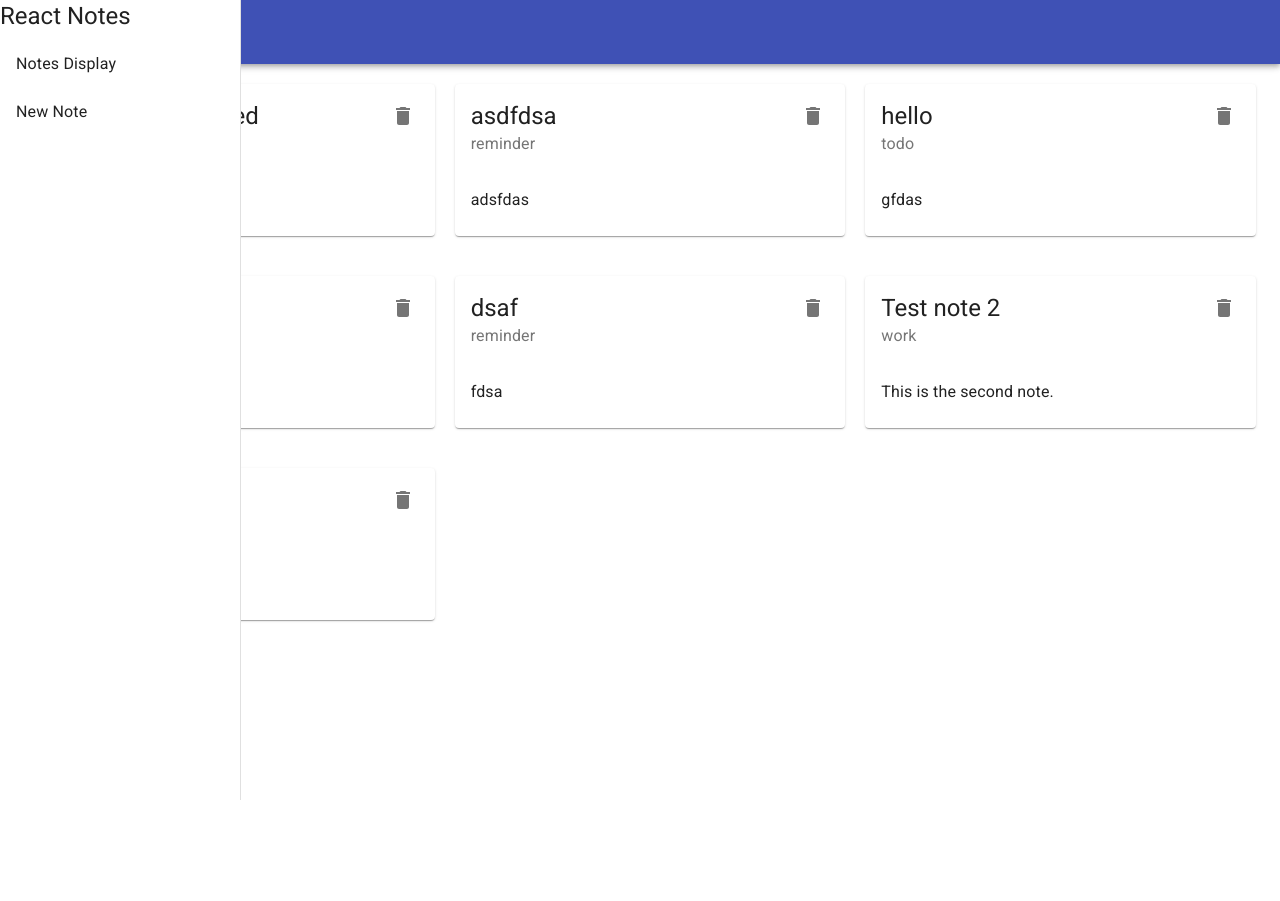
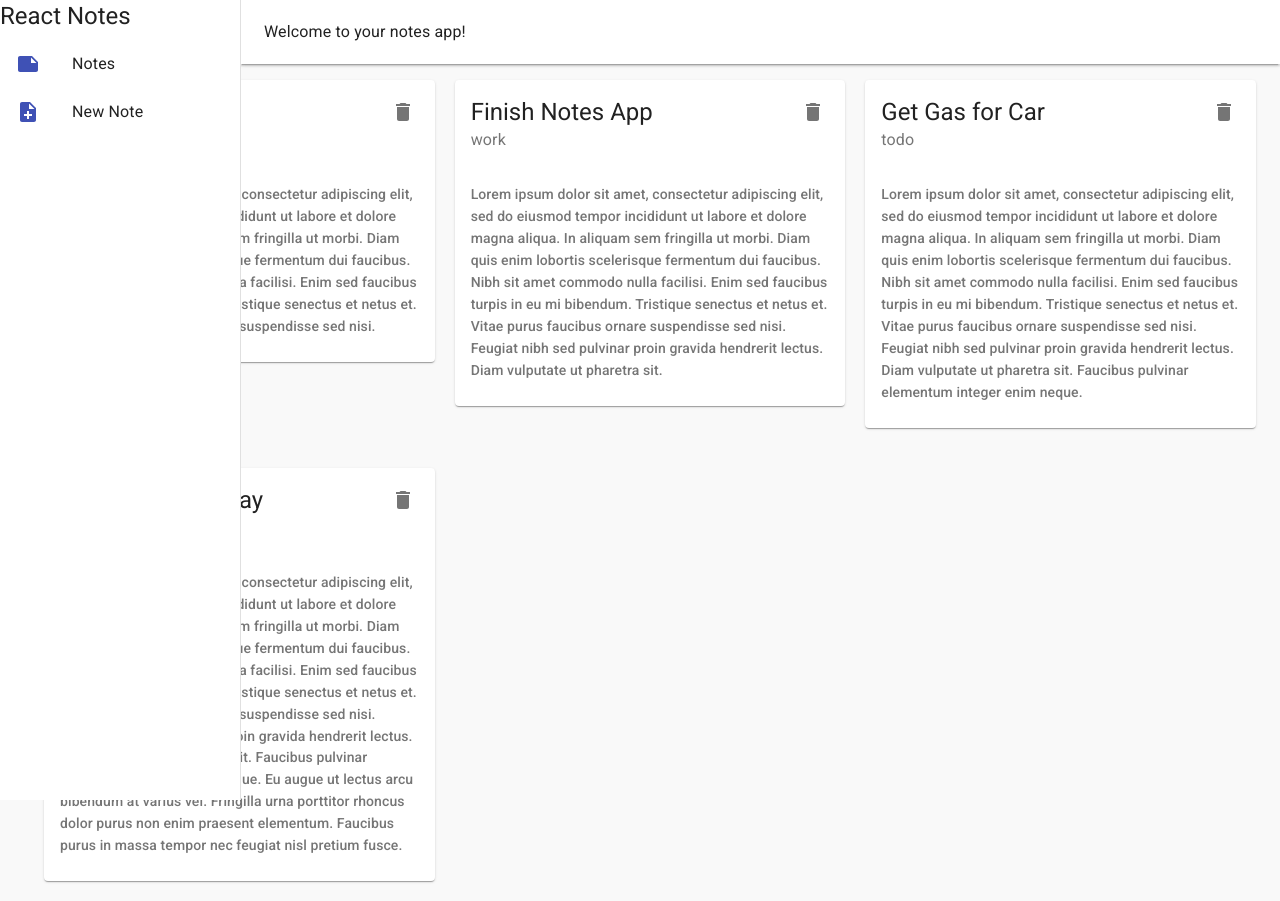
Before and after one commit to AIBaxt/react-notes, a React (Create React App) app: page / in a window 1280 px wide. Before the commit the page ends 800 px from the top, so only its background shows below. Built offline with nearby package versions, Linux system fonts and the light colour scheme; data requests are answered from the project's data file.

Commit message:
Layout changes

```diff
--- a/data/db.json
+++ b/data/db.json
@@ -1,46 +1,28 @@
 {
   "notes": [
     {
-      "title": "Test note 1",
-      "description": "This is the first test note.",
-      "category": "todo",
+      "title": "Upcoming Birthday",
+      "description": "Lorem ipsum dolor sit amet, consectetur adipiscing elit, sed do eiusmod tempor incididunt ut labore et dolore magna aliqua. In aliquam sem fringilla ut morbi. Diam quis enim lobortis scelerisque fermentum dui faucibus. Nibh sit amet commodo nulla facilisi. Enim sed faucibus turpis in eu mi bibendum. Tristique senectus et netus et. Vitae purus faucibus ornare suspendisse sed nisi. Feugiat nibh sed pulvinar proin gravida hendrerit lectus. Diam vulputate ut pharetra sit. Faucibus pulvinar elementum integer enim neque. Eu augue ut lectus arcu bibendum at varius vel. Fringilla urna porttitor rhoncus dolor purus non enim praesent elementum. Faucibus purus in massa tempor nec feugiat nisl pretium fusce.",
+      "category": "reminder",
       "id": 1
     },
     {
-      "title": "Test note 2",
-      "description": "This is the second note.",
-      "category": "work",
+      "title": "Get Gas for Car",
+      "description": "Lorem ipsum dolor sit amet, consectetur adipiscing elit, sed do eiusmod tempor incididunt ut labore et dolore magna aliqua. In aliquam sem fringilla ut morbi. Diam quis enim lobortis scelerisque fermentum dui faucibus. Nibh sit amet commodo nulla facilisi. Enim sed faucibus turpis in eu mi bibendum. Tristique senectus et netus et. Vitae purus faucibus ornare suspendisse sed nisi. Feugiat nibh sed pulvinar proin gravida hendrerit lectus. Diam vulputate ut pharetra sit. Faucibus pulvinar elementum integer enim neque.",
+      "category": "todo",
       "id": 2
     },
     {
-      "title": "dsaf",
-      "description": "fdsa",
-      "category": "reminder",
+      "title": "Finish Notes App",
+      "description": "Lorem ipsum dolor sit amet, consectetur adipiscing elit, sed do eiusmod tempor incididunt ut labore et dolore magna aliqua. In aliquam sem fringilla ut morbi. Diam quis enim lobortis scelerisque fermentum dui faucibus. Nibh sit amet commodo nulla facilisi. Enim sed faucibus turpis in eu mi bibendum. Tristique senectus et netus et. Vitae purus faucibus ornare suspendisse sed nisi. Feugiat nibh sed pulvinar proin gravida hendrerit lectus. Diam vulputate ut pharetra sit. ",
+      "category": "work",
       "id": 3
     },
     {
-      "title": "Hello",
-      "description": "this is a new work note",
-      "category": "todo",
+      "title": "Pay Bills",
+      "description": "Lorem ipsum dolor sit amet, consectetur adipiscing elit, sed do eiusmod tempor incididunt ut labore et dolore magna aliqua. In aliquam sem fringilla ut morbi. Diam quis enim lobortis scelerisque fermentum dui faucibus. Nibh sit amet commodo nulla facilisi. Enim sed faucibus turpis in eu mi bibendum. Tristique senectus et netus et. Vitae purus faucibus ornare suspendisse sed nisi. ",
+      "category": "reminder",
       "id": 4
-    },
-    {
-      "title": "hello",
-      "description": "gfdas",
-      "category": "todo",
-      "id": 5
-    },
-    {
-      "title": "asdfdsa",
-      "description": "adsfdas",
-      "category": "reminder",
-      "id": 6
-    },
-    {
-      "title": "New note reversed",
-      "description": "is this reversed",
-      "category": "todo",
-      "id": 7
     }
   ]
 }
--- a/src/pages/CreateNote.js
+++ b/src/pages/CreateNote.js
@@ -8,6 +8,9 @@ const useStyles = makeStyles({
         marginTop: 10,
         marginBottom: 10,
         display: 'block'
+    },
+    container: {
+        marginTop: 70
     }
 });
 
@@ -33,7 +36,7 @@ const CreateNote = props => {
     };
 
     return (
-        <Container>
+        <Container className={classes.container}>
             <Typography variant="h6" color="textSecondary">Create a new Note</Typography>
             <form noValidate onSubmit={submitHandler}>
                 <TextField className={classes.tField} fullWidth label="Title" variant="outlined" required value={title} onChange={(e) => setTitle(e.target.value)} />
--- a/src/pages/DisplayNotes.js
+++ b/src/pages/DisplayNotes.js
@@ -3,6 +3,10 @@ import { Container, Typography, Grid, Card, CardHeader, CardContent, makeStyles,
 import DeleteIcon from '@material-ui/icons/Delete';
 
 const useStyles = makeStyles({
+
+    container: {
+        marginTop: 60
+    },
     cardStyle: {
         marginTop: 20,
         marginBottom: 20,
@@ -31,14 +35,14 @@ const DisplayNote = props => {
 
 
     return (
-        <Container>
+        <Container className={classes.container}>
             <Grid container>
                 {notesList.slice(0).reverse().map(note => (
                     <Grid item key={note.id} xs={12} md={6} lg={4}>
                         <Card className={classes.cardStyle}>
                             <CardHeader title={note.title} subheader={note.category} action={<IconButton onClick={() => deleteHandler(note.id)}><DeleteIcon /></IconButton>} />
                             <CardContent>
-                                <Typography>
+                                <Typography color="textSecondary" variant="subtitle2">
                                     {note.description}
                                 </Typography>
                             </CardContent>
--- a/src/shared/Layout.js
+++ b/src/shared/Layout.js
@@ -1,6 +1,6 @@
-import { AppBar, Toolbar, Button, Typography, IconButton, makeStyles, Drawer, List, ListItem, ListItemText } from '@material-ui/core';
+import { AppBar, Toolbar, Button, Typography, IconButton, makeStyles, Drawer, List, ListItem, ListItemText, ListItemIcon } from '@material-ui/core';
 import { useHistory } from 'react-router';
-import { FullscreenExit } from '@material-ui/icons';
+import { FullscreenExit, Note, NoteAdd } from '@material-ui/icons';
 import MenuIcon from '@material-ui/icons/Menu';
 
 const drawerWidth = 240;
@@ -17,6 +17,13 @@ const useStyles = makeStyles({
 
     drawerPaper: {
         width: drawerWidth
+    },
+    layout: {
+        backgroundColor: '#F9F9F9',
+    },
+    appBar: {
+        backgroundColor: 'white',
+        width: `calc(100% - ${drawerWidth}px)`
     }
 });
 
@@ -27,22 +34,24 @@ const Layout = props => {
 
     const linksList = [
         {
-            text: 'Notes Display',
+            text: 'Notes',
+            icon: <Note color="primary" />,
             path: '/'
         },
         {
             text: 'New Note',
+            icon: <NoteAdd color="primary" />,
             path: '/create'
         }
     ];
 
     return (
-        <div>
+        <div className={classes.layout}>
             {/* Appbar */}
-            <AppBar position="static" className={classes.appBar}>
+            <AppBar elevation={2} className={classes.appBar}>
                 <Toolbar>
-                    <Typography variant="h6" className={classes.title}>
-                        React-Notes
+                    <Typography color="textPrimary">
+                        Welcome to your notes app!
                     </Typography>
                 </Toolbar>
             </AppBar>
@@ -64,6 +73,7 @@ const Layout = props => {
                 <List>
                     {linksList.map(link => (
                         <ListItem key={link.text} button onClick={() => history.push(link.path)}>
+                            <ListItemIcon>{link.icon}</ListItemIcon>
                             <ListItemText primary={link.text} />
                         </ListItem>
                     ))}
```
